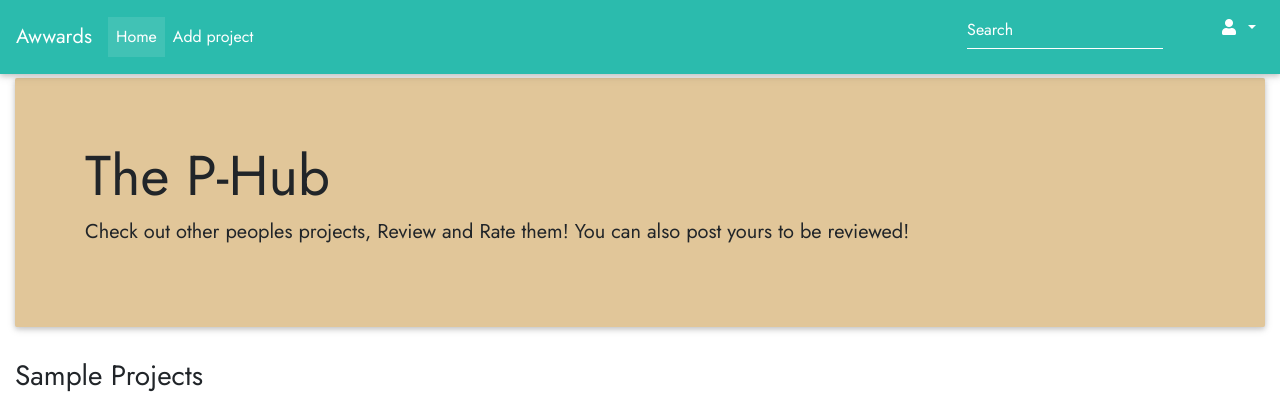
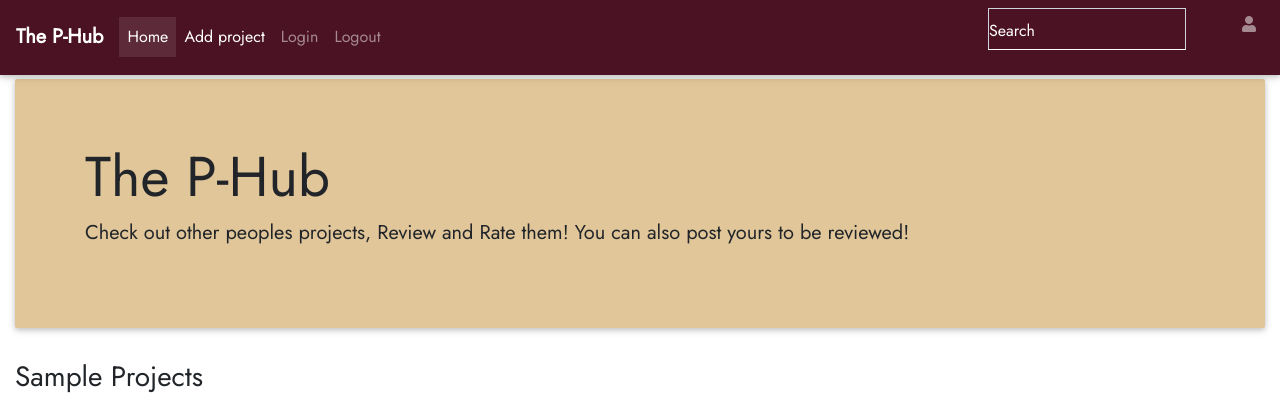
Before and after one commit to Abishag-Maitha/The-P-Hub, a Django app: template mainapp/templates/index.html in a window 1280 px wide. Shown: the top 420 px of the page. Run offline with Django 4.2, Linux system fonts and the light colour scheme; the template is opened without the code that fills it, so the values that code supplies are empty; some libraries are stand-ins or nearby versions; some web fonts are replaced.

Commit message:
Change navbar bg and add links

```diff
--- a/mainapp/templates/navbar.html
+++ b/mainapp/templates/navbar.html
@@ -1,39 +1,36 @@
 <!--Navbar -->
-<nav class="mb-1 navbar navbar-expand-lg navbar-dark default-color">
-    <a class="navbar-brand" href="#">Awwards</a>
+<nav class="mb-1 navbar navbar-expand-lg navbar-dark" style="background-color: #4b1223;">
+    <a class="navbar-brand font-weight-bold" href="#">The P-Hub</a>
     <button class="navbar-toggler" type="button" data-toggle="collapse" data-target="#navbarSupportedContent-333" aria-controls="navbarSupportedContent-333" aria-expanded="false" aria-label="Toggle navigation">
         <span class="navbar-toggler-icon"></span>
     </button>
     <div class="collapse navbar-collapse" id="navbarSupportedContent-333">
         <ul class="navbar-nav mr-auto">
             <li class="nav-item active">
-                <a class="nav-link" href="{%url " home " %}">Home
-                    <span class="sr-only">(current)</span>
+                <a class="nav-link" href="{%url 'home' %} ">Home
+                    <span class="sr-only ">(current)</span>
                 </a>
             </li>
-            <li class="nav-item">
-                <a class="nav-link" href="{%url " project " %}">Add project</a>
+            <li class="nav-item ">
+                <a class="nav-link " href="{%url 'project' %} ">Add project</a>
             </li>
+            <a class="nav-link " href="{% url 'log_user' %} ">Login</a>
+            <a class="nav-link" href="{% url 'logout' %} ">Logout</a>
         </ul>
-        <ul class="navbar-nav ml-auto nav-flex-icons">
-            <li class="nav-item">
+        <ul class="navbar-nav ml-auto nav-flex-icons ">
+            <li class="nav-item ">
                 {% csrf_token %}
-                <form class="form-inline" action="{%url " search " %}">
-                    <div class="md-form my-0">
-                        <input class="form-control mr-sm-5" type="text" placeholder="Search" name="searchUser" aria-label="Search">
+                <form class="form-inline " action="{% url 'search' %} ">
+                    <div class=" md-form my-0 ">
+                        <input class="form-control mr-sm-5 " type="text " placeholder="Search " name="searchUser " aria-label="Search ">
                     </div>
                 </form>
             </li>
-            <li class="nav-item dropdown">
-                <a class="nav-link dropdown-toggle" id="navbarDropdownMenuLink-333" data-toggle="dropdown" aria-haspopup="true" aria-expanded="false">
-                    <i class="fas fa-user"></i>
-                </a>
-                <div class="dropdown-menu dropdown-menu-right dropdown-default" aria-labelledby="navbarDropdownMenuLink-333">
-                    <a class="dropdown-item" href="{%url " login "%}">Login</a>
-                    <a class="dropdown-item" href="{% url " profile " user.id %}">Profile</a>
-                    <a class="dropdown-item" href="{%url " logout "%}">Logout</a>
-                </div>
+            <li>
+                <a class="nav-link " href="{% url 'profile' user.id %} "> <i class="fas fa-user "></i></a>
             </li>
+
+
         </ul>
     </div>
 </nav>
```
